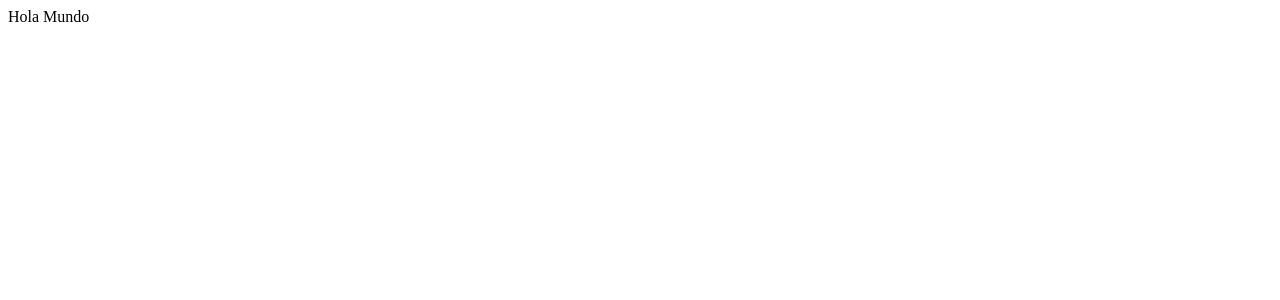
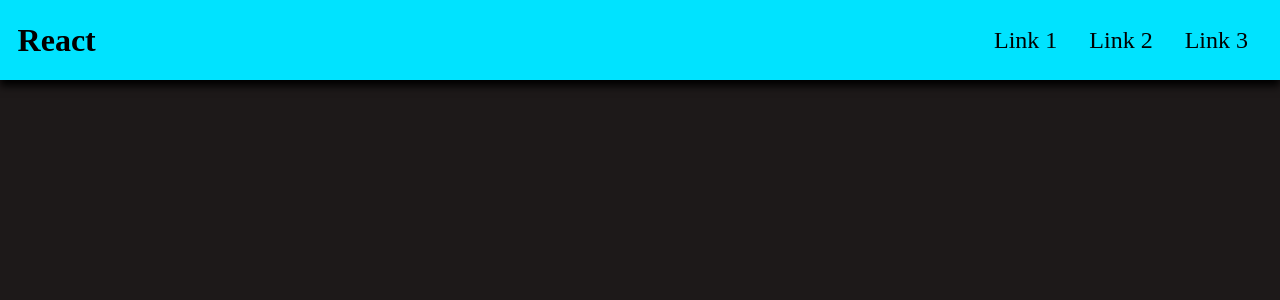
Before and after one commit to WalterWit/WW-React, a React (Create React App) app: page / in a window 1280 px wide. Shown: the top 300 px of the page. Built offline with nearby package versions, Linux system fonts and the light colour scheme.

Commit message:
Menú e-commerce - Creacion de NavBar.

```diff
--- a/public/index.html
+++ b/public/index.html
@@ -10,34 +10,11 @@
       content="Web site created using create-react-app"
     />
     <link rel="apple-touch-icon" href="%PUBLIC_URL%/logo192.png" />
-    <!--
-      manifest.json provides metadata used when your web app is installed on a
-      user's mobile device or desktop. See https://developers.google.com/web/fundamentals/web-app-manifest/
-    -->
     <link rel="manifest" href="%PUBLIC_URL%/manifest.json" />
-    <!--
-      Notice the use of %PUBLIC_URL% in the tags above.
-      It will be replaced with the URL of the `public` folder during the build.
-      Only files inside the `public` folder can be referenced from the HTML.
-
-      Unlike "/favicon.ico" or "favicon.ico", "%PUBLIC_URL%/favicon.ico" will
-      work correctly both with client-side routing and a non-root public URL.
-      Learn how to configure a non-root public URL by running `npm run build`.
-    -->
     <title>React App</title>
   </head>
   <body>
-    <noscript>You need to enable JavaScript to run this app.</noscript>
     <div id="root"></div>
-    <!--
-      This HTML file is a template.
-      If you open it directly in the browser, you will see an empty page.
-
-      You can add webfonts, meta tags, or analytics to this file.
-      The build step will place the bundled scripts into the <body> tag.
-
-      To begin the development, run `npm start` or `yarn start`.
-      To create a production bundle, use `npm run build` or `yarn build`.
-    -->
+    <script src="../src/components/index.js"></script>
   </body>
 </html>
--- a/src/App.js
+++ b/src/App.js
@@ -1 +1,7 @@
-import Header from './Header'
+import Header from './components/Header'
+
+function App () {
+    return <Header/>
+}
+
+export default App
--- /dev/null
+++ b/src/components/Header.js
@@ -0,0 +1,13 @@
+import NavBar from './NavBar'
+
+const Header = () => {
+    return (
+    <>
+        <header id="header">
+            <NavBar/>
+        </header>
+    </>
+    )
+}
+
+export default Header
--- /dev/null
+++ b/src/components/NavBar.css
@@ -0,0 +1,34 @@
+#NavBar {
+  height: 5rem;
+  background-color: #00e3ff;
+  width: 100%;
+  display: -webkit-box;
+  display: -ms-flexbox;
+  display: flex;
+  -webkit-box-orient: horizontal;
+  -webkit-box-direction: normal;
+      -ms-flex-direction: row;
+          flex-direction: row;
+  -webkit-box-pack: justify;
+      -ms-flex-pack: justify;
+          justify-content: space-between;
+  -webkit-box-align: center;
+      -ms-flex-align: center;
+          align-items: center;
+  padding: 1rem;
+  -webkit-box-shadow: 0 .4rem .5rem #000000;
+          box-shadow: 0 .4rem .5rem #000000;
+}
+
+#NavBar #NavBar__brand h2 {
+  font-size: xx-large;
+  margin: .1rem;
+}
+
+#NavBar #NavBar__links a {
+  text-decoration: none;
+  color: black;
+  font-size: x-large;
+  margin: 1rem;
+}
+/*# sourceMappingURL=NavBar.css.map */
--- /dev/null
+++ b/src/components/NavBar.js
@@ -0,0 +1,19 @@
+import './NavBar.css'
+const NavBar = () => {
+    return (
+        <nav id="NavBar">
+            <div id="NavBar__brand">
+                <h2>
+                    React
+                </h2>
+            </div>
+            <div id="NavBar__links">
+                <a href="#">Link 1</a>
+                <a href="#">Link 2</a>
+                <a href="#">Link 3</a>
+            </div>
+        </nav>
+    )
+}
+
+export default NavBar
--- /dev/null
+++ b/src/components/NavBar.scss
@@ -0,0 +1,26 @@
+
+#NavBar {
+    height: 5rem;
+    background-color: #00e3ff;
+    width: 100%;
+    display: flex;
+    flex-direction: row;
+    justify-content: space-between;
+    align-items: center;
+    padding: 1rem;
+    box-shadow: 0 .4rem .5rem #000000;
+    #NavBar__brand {
+        h2 {
+            font-size: xx-large;
+            margin: .1rem;
+        }
+    }
+    #NavBar__links {
+        a {
+            text-decoration: none;
+            color: black;
+            font-size: x-large;
+            margin: 1rem;
+        }
+    }
+}
--- /dev/null
+++ b/src/estilos.css
@@ -0,0 +1,17 @@
+*,
+*::before,
+*::after {
+  -webkit-box-sizing: border-box;
+          box-sizing: border-box;
+}
+
+body {
+  margin: 0;
+  background-color: #1d1919;
+  height: 100vh;
+}
+
+body #header {
+  width: 100%;
+}
+/*# sourceMappingURL=estilos.css.map */
--- /dev/null
+++ b/src/estilos.scss
@@ -0,0 +1,13 @@
+*,
+*::before,
+*::after {
+    box-sizing: border-box;
+}
+body{
+    margin: 0;
+    background-color: rgb(29, 25, 25);
+    height: 100vh;
+    #header {
+        width: 100%;
+    }
+}
--- a/src/index.js
+++ b/src/index.js
@@ -1,18 +1,6 @@
-//1) Tener la variable React en el scope
 import React from 'react';
-//const React = require('react');
+import ReactDOM from 'react-dom';
+import App from './App'
+import './estilos.css'
 
-//Creame una variable llamada React en este archivo index.js que tenga todo lo que hay en la libreria react en su archivo index.js
-
-//2) Tener la variable ReactDOM en el scope
-import ReactDOM from 'react-dom';
-
-
-//3) Tener un componente de React
-function App () {
-    return "Hola Mundo"
-}
-
-
-//4) Renderizar App en el DOM
-ReactDOM.render(App(),document.getElementById('root'))
+ReactDOM.render(<App/>,document.getElementById('root'))
```
Also changed, not shown: src/Header.js (deleted, +0 -7 lines), 2 other files (tests, documents, lock files or other folders).
